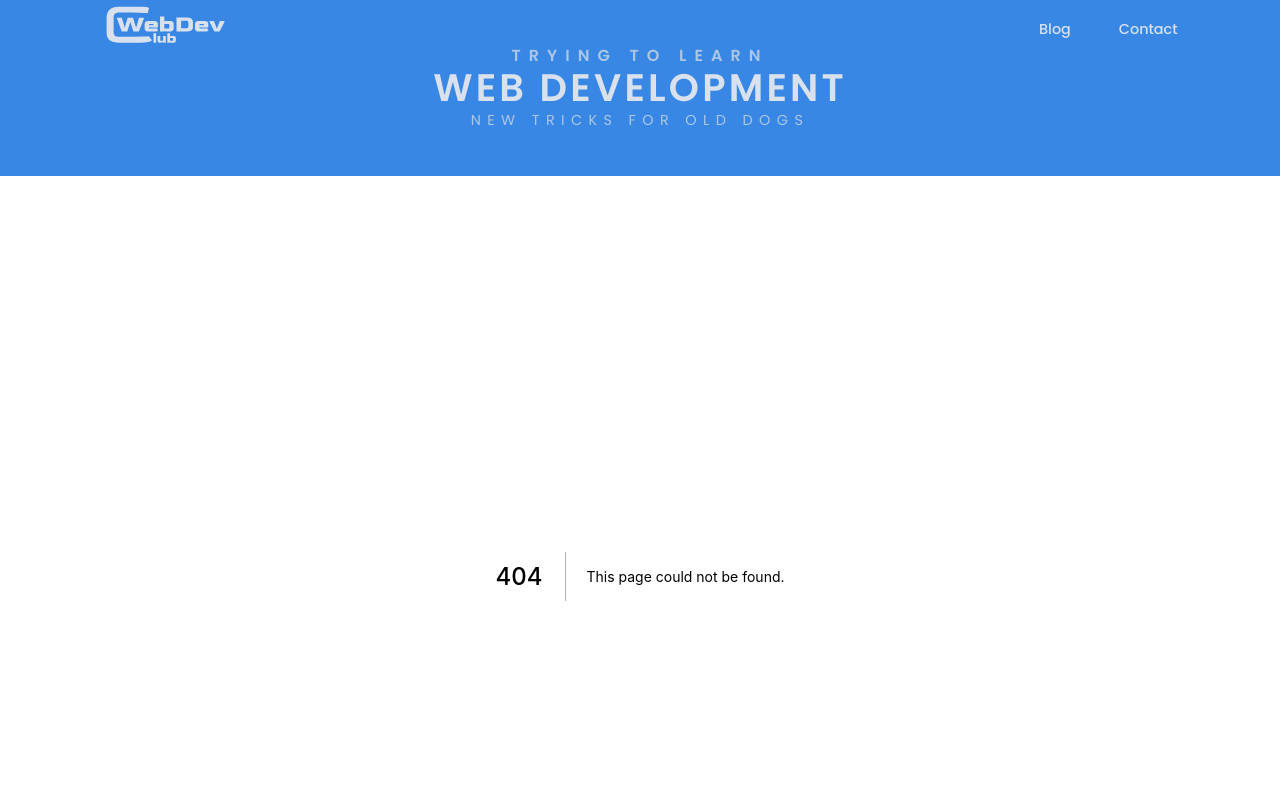
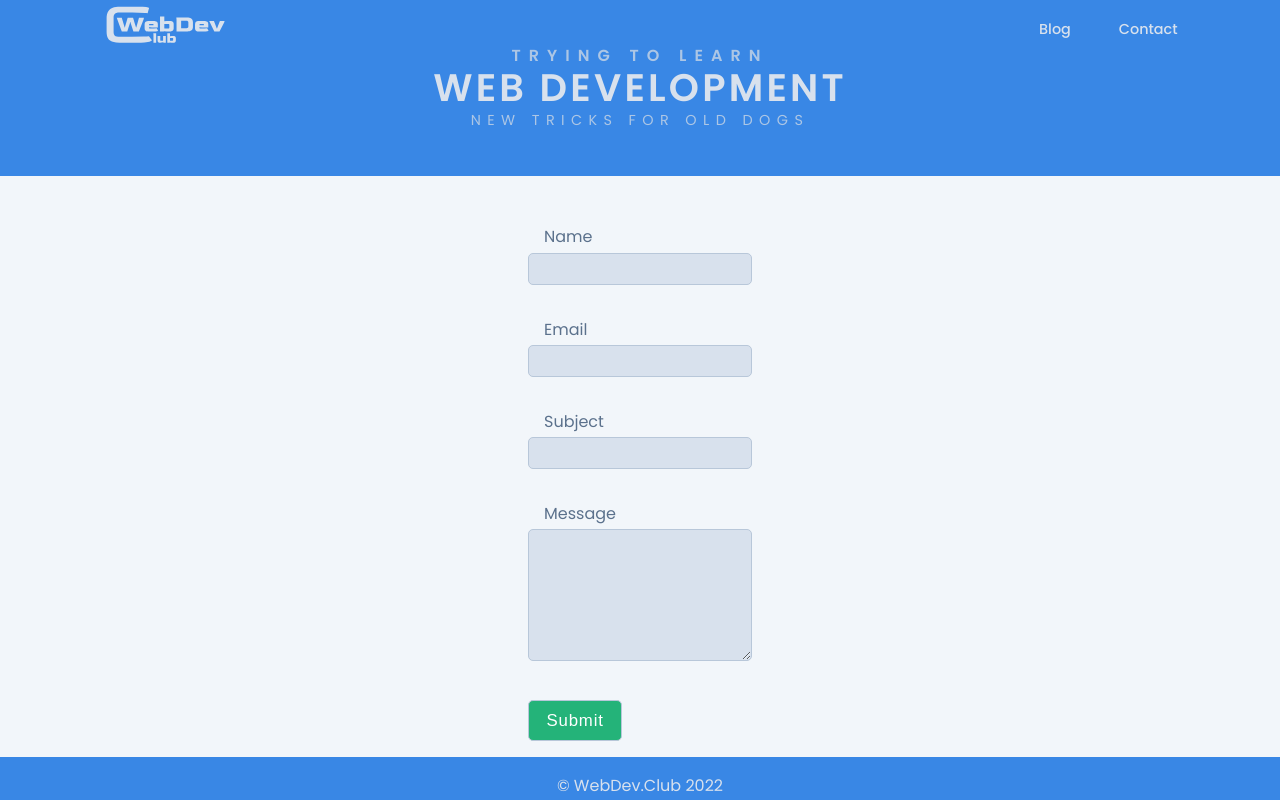
Before and after one commit to pirej/next-graphcms-blog, a Next.js app: page /contact in a window 1280 px wide. Before the commit this address had no page. Shown: the top 800 px of the page. Built offline with nearby package versions, Linux system fonts and the light colour scheme.

Commit message:
Contact DUMMY Form --  initial style and all

```diff
--- /dev/null
+++ b/pages/contact/index.js
@@ -0,0 +1,126 @@
+import styled from "styled-components";
+
+const StyledContact = styled.section`
+  display: flex;
+  justify-content: center;
+
+  .formWrap {
+    width: 25vw;
+    .theForm {
+      margin-top: 2rem;
+      padding: 0 3rem;
+      border-radius: 5px;
+      display: flex;
+      flex-direction: column;
+      align-items: center;
+      border-radius: 5px;
+
+      label {
+        display: block;
+        margin-bottom: 0.2em;
+        padding: 0 1rem;
+        color: #5b718c;
+      }
+      p {
+        width: 100%;
+
+        input:-webkit-autofill,
+        input:-webkit-autofill:hover,
+        input:-webkit-autofill:focus,
+        textarea:-webkit-autofill,
+        textarea:-webkit-autofill:hover,
+        textarea:-webkit-autofill:focus,
+        select:-webkit-autofill,
+        select:-webkit-autofill:hover,
+        select:-webkit-autofill:focus {
+          -webkit-text-fill-color: #335580;
+          transition: background-color 5000s ease-in-out 0s;
+        }
+
+        input {
+          color: #335580;
+          width: 100%;
+          height: 2rem;
+          border-radius: 5px;
+          background-color: #d8e1ed;
+          border: solid thin #b8c7d9;
+          font-size: 1rem;
+          letter-spacing: 0.04rem;
+
+          :focus {
+            outline: none !important;
+            border: 1px solid #a3afbf;
+            box-shadow: 0px 4px 7px -2px rgba(113, 158, 206, 0.49);
+            -webkit-box-shadow: 0px 4px 7px -2px rgba(113, 158, 206, 0.49);
+            -moz-box-shadow: 0px 4px 7px -2px rgba(113, 158, 206, 0.49);
+          }
+        }
+
+        textarea {
+          /* background-color: #d8e1ed; */
+          color: #335580;
+          background-color: #d8e1ed;
+          width: 100%;
+          border-radius: 5px;
+          border: solid thin #b8c7d9;
+          font-size: 1rem;
+          letter-spacing: 0.04rem;
+
+          :focus {
+            outline: none !important;
+            border: 1px solid #a3afbf;
+            box-shadow: 0px 4px 7px -2px rgba(113, 158, 206, 0.49);
+            -webkit-box-shadow: 0px 4px 7px -2px rgba(113, 158, 206, 0.49);
+            -moz-box-shadow: 0px 4px 7px -2px rgba(113, 158, 206, 0.49);
+          }
+        }
+      }
+      button {
+        color: white;
+        background-color: #24b379;
+        padding: 0.6rem 1.1rem;
+        border: solid thin #b8c7d9;
+        border-radius: 5px;
+        letter-spacing: 0.05rem;
+        font-size: 1.05rem;
+
+        :hover {
+          background-color: #14cc83;
+          cursor: pointer;
+        }
+      }
+    }
+  }
+`;
+
+const ContactPage = () => {
+  return (
+    <StyledContact>
+      <div className="formWrap">
+        <div className="theForm">
+          <p>
+            <label htmlFor="name">Name</label>
+            <input type="text" name="name" />
+          </p>
+          <p>
+            <label htmlFor="email">Email</label>
+            <input type="email" name="email" />
+          </p>
+          <p>
+            <label htmlFor="subject">Subject</label>
+            <input type="text" name="subject" />
+          </p>
+          <p>
+            <label htmlFor="message">Message</label>
+            <textarea name="message" rows="7" cols="40" />
+          </p>
+          <p>
+            <button>Submit</button>
+          </p>
+        </div>
+      </div>
+    </StyledContact>
+  );
+};
+
+export default ContactPage;
--- a/styles/globals.css
+++ b/styles/globals.css
@@ -87,11 +87,12 @@ a {
   background-color: #99c7ff;
   background-color: #aac9f2; /* :hover */
   background-color: #8faacc;
+  background-color: #a3afbf; /* form border  */
   background-color: #acc6e5; /* h3  / p  */
-  background-color: #d8e1ed; /* logo light + TITLEs */
+  background-color: #d8e1ed; /* FONT - logo light + TITLEs */
 
   background-color: #e1e5eb; /* darker back */
-  background-color: #f2f6fa; /* light back  */
+  background-color: #f2f6fa; /* background  */
   /* --------------   */
   background-color: #29a674; /* button  */
   background-color: #26c485;
```
